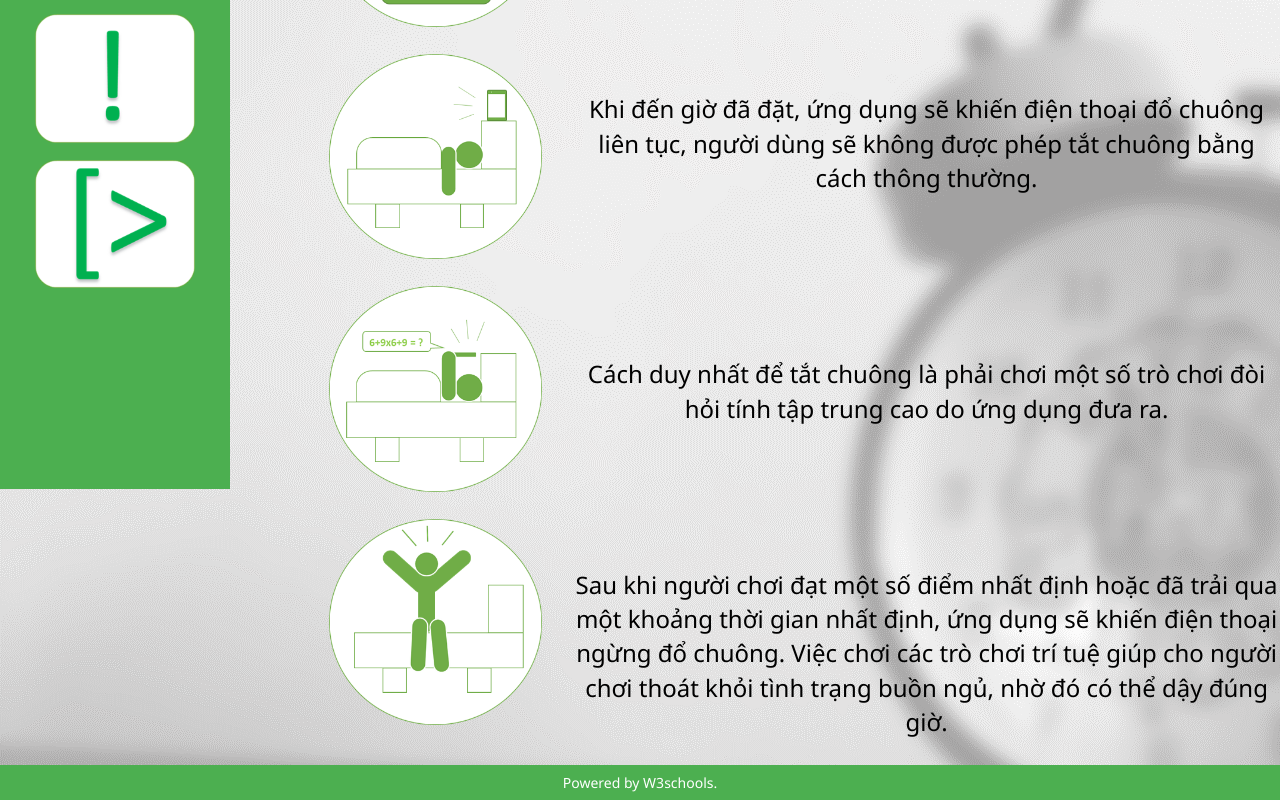
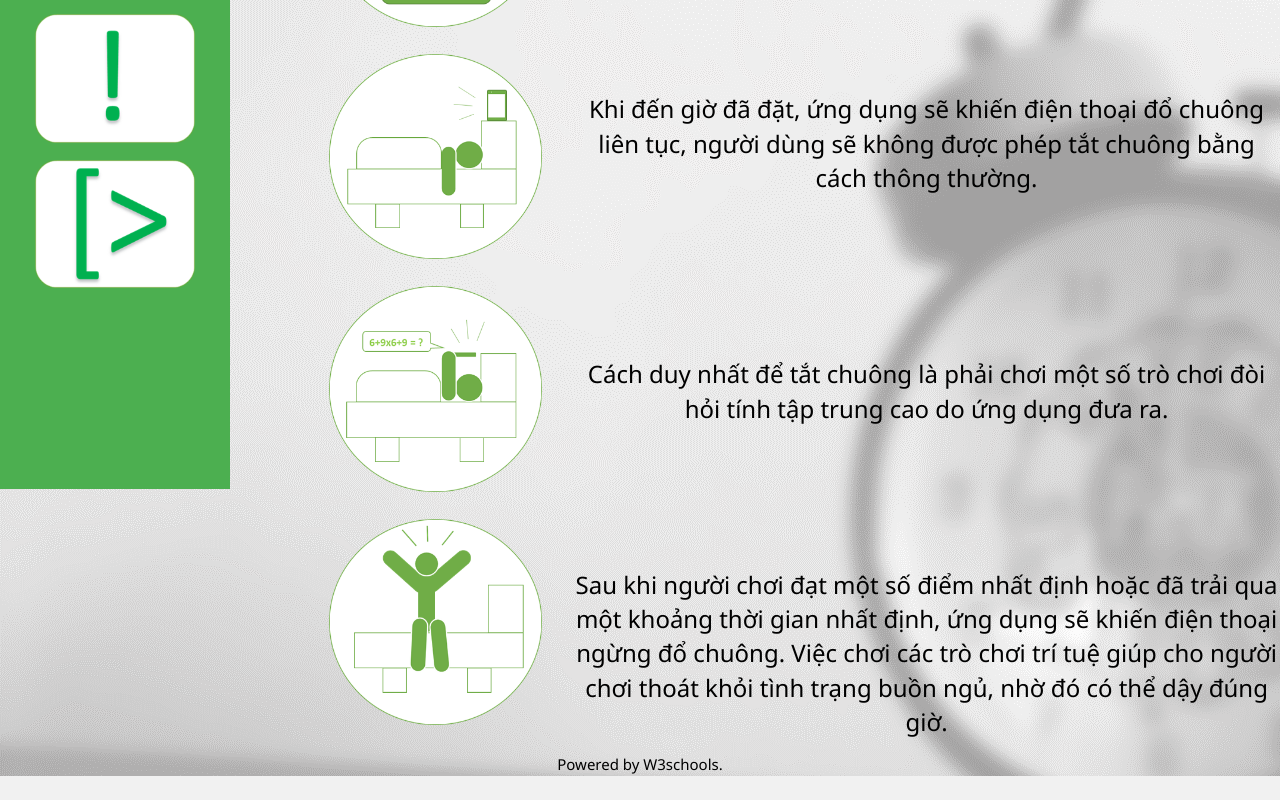
Before and after one commit to piouscity/demo_web, a plain HTML site: page solution.html in a window 1280 px wide. Shown: the part 311-1111 px from the top of the page. After the commit the page ends 1087 px from the top, so only its background shows below. Drawn offline with nearby package versions, Linux system fonts and the light colour scheme.

Commit message:
Update solution.html

```diff
--- a/solution.html
+++ b/solution.html
@@ -112,8 +112,8 @@
 </div>
 
 
-<div class = "w3-display-container w3-green" style = "height:35px" style = "position:fixed; bottom:0">
-	<div class = "w3-display-middle"> Powered by W3schools. </div>
+<div class = "w3-display-container">
+	<div class = "w3-medium w3-display-middle"> Powered by W3schools. </div>
 </div>
 
 
```
